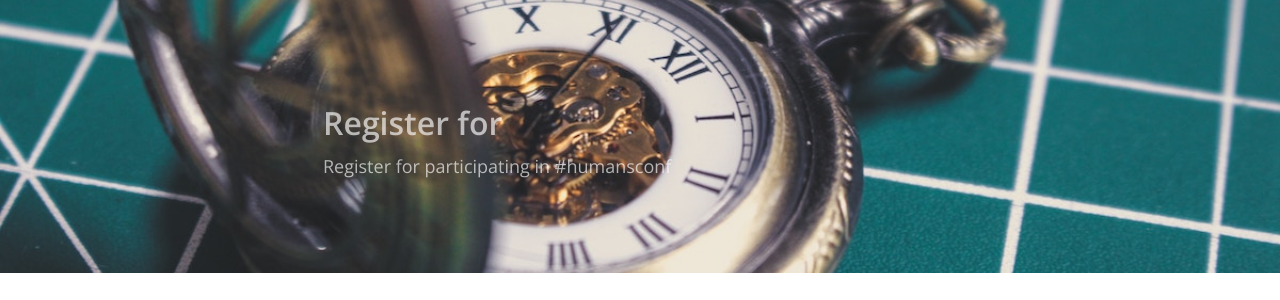
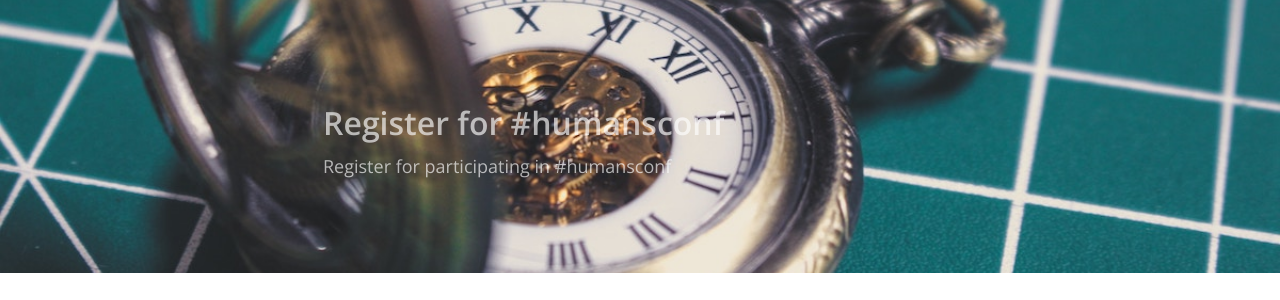
Before and after one commit to humansconf/humansconf.org, a Jekyll site: the page built from register.md, in a window 1280 px wide. Shown: the part 327-627 px from the top of the page. Built offline with Jekyll 4.4.1, drawn with Linux system fonts in a browser that asks for light colours.

Commit message:
fix title of register page 🙈

```diff
--- a/register.md
+++ b/register.md
@@ -4,7 +4,7 @@ header_image: "header-register.jpg"
 #meta_description: >-
 summary: >-
   Register for participating in #humansconf
-title: Register for #humansconf
+title: "Register for #humansconf"
 permalink: /register
 ---
 
```
